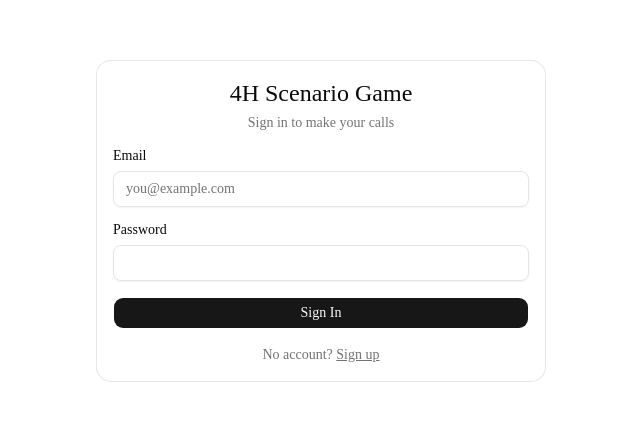
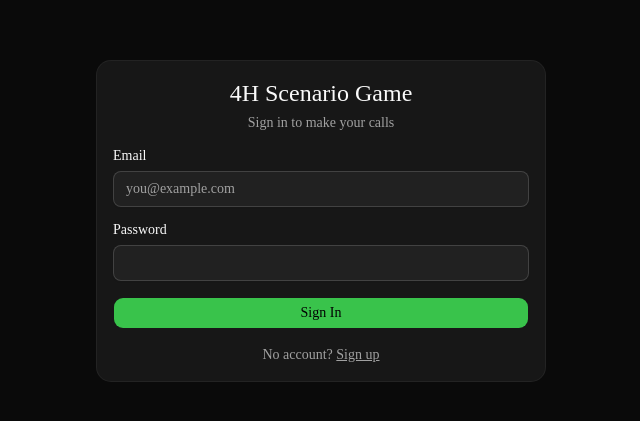
Before and after one commit to pachinkodealer/Ocean_Fishing, a Next.js app: page /login in a window 1280 px wide. Shown: the part 179-600 px from the top of the page, without its empty margins (319-959 px from the left). Built offline with nearby package versions, Linux system fonts and the light colour scheme; no server answers.

Commit message:
Add dark class globally + green primary for dark theme

```diff
--- a/src/app/globals.css
+++ b/src/app/globals.css
@@ -90,8 +90,8 @@
   --card-foreground: oklch(0.985 0 0);
   --popover: oklch(0.205 0 0);
   --popover-foreground: oklch(0.985 0 0);
-  --primary: oklch(0.922 0 0);
-  --primary-foreground: oklch(0.205 0 0);
+  --primary: oklch(0.72 0.2 145);
+  --primary-foreground: oklch(0.1 0 0);
   --secondary: oklch(0.269 0 0);
   --secondary-foreground: oklch(0.985 0 0);
   --muted: oklch(0.269 0 0);
@@ -101,7 +101,7 @@
   --destructive: oklch(0.704 0.191 22.216);
   --border: oklch(1 0 0 / 10%);
   --input: oklch(1 0 0 / 15%);
-  --ring: oklch(0.556 0 0);
+  --ring: oklch(0.72 0.2 145);
   --chart-1: oklch(0.87 0 0);
   --chart-2: oklch(0.556 0 0);
   --chart-3: oklch(0.439 0 0);
--- a/src/app/layout.tsx
+++ b/src/app/layout.tsx
@@ -25,7 +25,7 @@ export default function RootLayout({
   return (
     <html
       lang="en"
-      className={`${geistSans.variable} ${geistMono.variable} h-full antialiased`}
+      className={`${geistSans.variable} ${geistMono.variable} h-full antialiased dark`}
     >
       <body className="min-h-full flex flex-col">{children}</body>
     </html>
```
